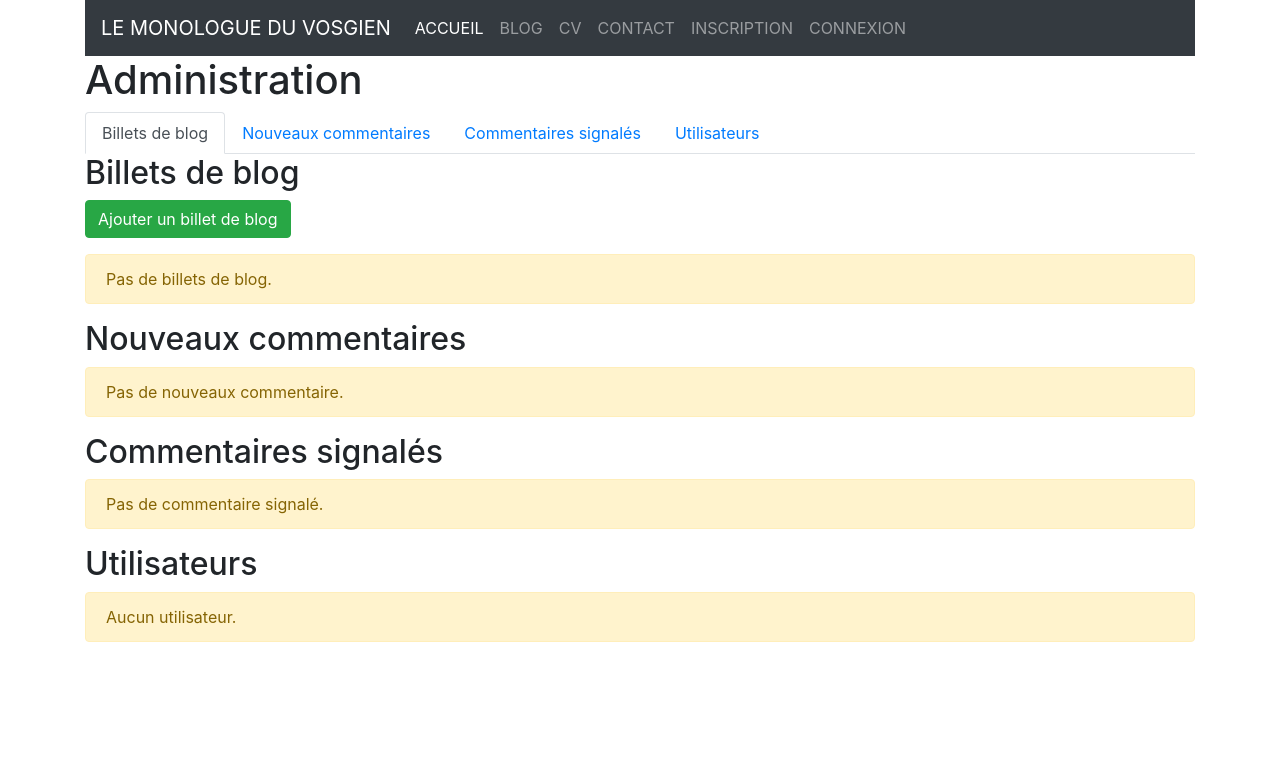
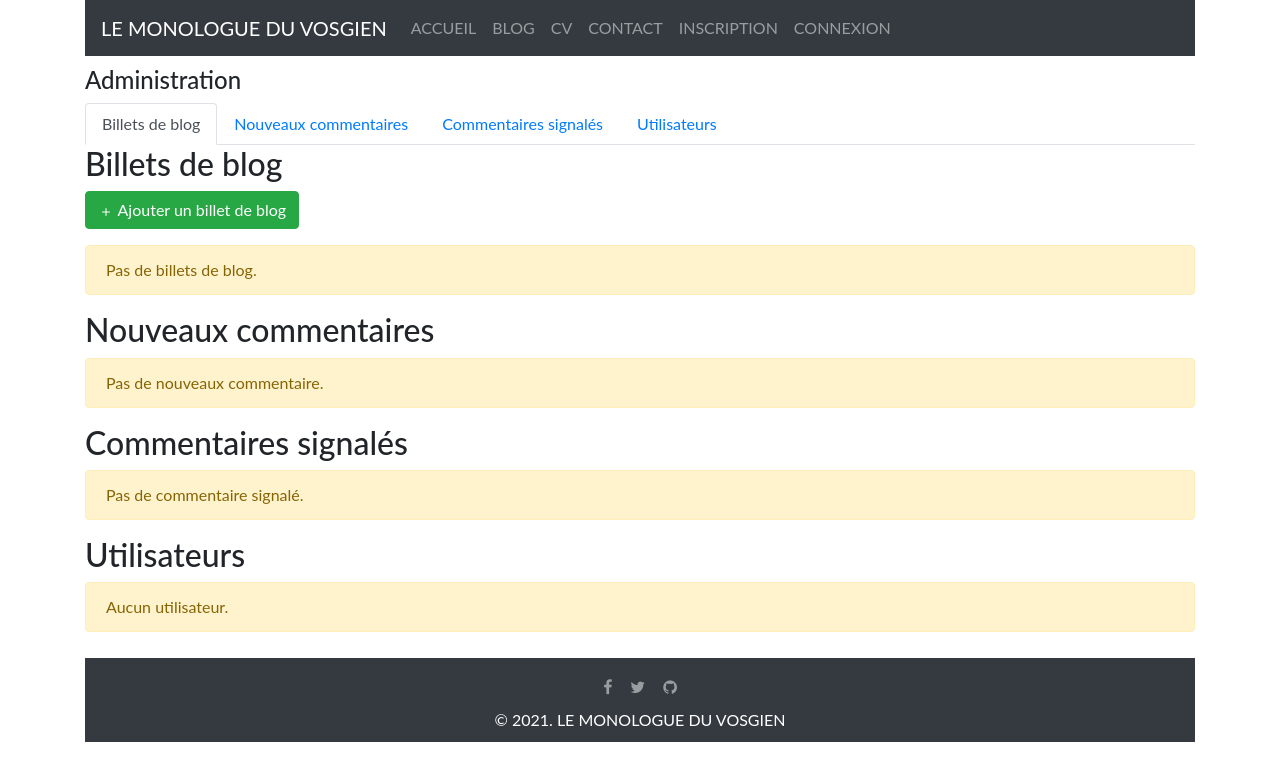
Before and after one commit to Reididsorg/lemonologueduvosgien, a PHP site: template public/templates/back/admin.html.twig in a window 1280 px wide. Shown: the top 781 px of the page. Run offline with PHP 8.4, Linux system fonts and the light colour scheme; the template is opened without the code that fills it, so the values that code supplies are empty; some libraries are stand-ins or nearby versions.

Commit message:
upgraded html

```diff
--- a/public/css/style.css
+++ b/public/css/style.css
@@ -1,3 +1,18 @@
+body {
+    font-family: "Lato", Arial, Helvetica, sans-serif;
+}
+h1 {
+    font-size: 1.5rem;
+}
+
+h1 a {
+    font-weight: bold;
+}
+
+.wrapper {
+    padding: 10px 0 10px 0;
+}
+
 #js-form-hide-buttons {
     color: #fff;
 }
@@ -27,10 +42,54 @@ textarea.form-control {
     font-weight: bold;
 }
 
-.wrapper {
-    margin-bottom: 20px;
-}
-
 #delete-comment {
     margin-top: 20px;
 }
+
+form {
+    padding: 0 20px 20px 20px;
+}
+
+#cv {
+    background-color: #525659;
+    margin-bottom: -10px;
+}
+
+iframe {
+  background-color: #ffffff;
+}
+
+footer {
+    width: 100%;
+}
+
+#footer-social {
+   padding-bottom: 0;
+}
+
+#footer-social ul {
+    margin: 0 auto;
+}
+
+#footer-text {
+    margin: 0 auto;
+    text-align: center;
+    padding: 0 0 10px 0;
+    color: #ffffff;
+}
+
+#illustration img {
+    width: 100%;
+}
+
+#presentation {
+    /*display: flex;*/
+    padding: 20px 0 10px 0;
+}
+
+#presentation p {
+    padding: 20px 0 0 0;
+    margin-bottom: 0;
+    font-size: 1.2rem;
+    font-weight: bold;
+}
--- a/public/templates/_inc/footer.html.twig
+++ b/public/templates/_inc/footer.html.twig
@@ -0,0 +1,26 @@
+<footer class="bg-dark">
+    <div id="footer-social" class="navbar navbar-expand-lg navbar-dark ">
+        <div class="collapse navbar-collapse">
+            <ul class="navbar-nav mr-auto">
+                <li class="nav-item">
+                    <a href="#" class="nav-link btn btn-social-icon btn-facebook">
+                        <span class="fa fa-facebook"></span>
+                    </a>
+                </li>
+                <li class="nav-item">
+                    <a href="#" class="nav-link btn btn-social-icon btn-twitter">
+                        <span class="fa fa-twitter"></span>
+                    </a>
+                </li class="nav-item">
+                <li>
+                    <a href="https://github.com/Reididsorg" class="nav-link btn btn-social-icon btn-github">
+                        <span class="fa fa-github"></span>
+                    </a>
+                </li>
+            </ul>
+        </div>
+    </div>
+    <p id="footer-text">
+        © 2021. LE MONOLOGUE DU VOSGIEN<br>
+    </p>
+</footer>
--- a/public/templates/_inc/header.html.twig
+++ b/public/templates/_inc/header.html.twig
@@ -1,3 +1,4 @@
+<header>
     <nav class="navbar navbar-expand-lg navbar-dark bg-dark">
         <a class="navbar-brand" href="index.php">LE MONOLOGUE DU VOSGIEN</a>
         <button class="navbar-toggler" type="button" data-toggle="collapse" data-target="#navbarSupportedContent" aria-controls="navbarSupportedContent" aria-expanded="false" aria-label="Toggle navigation">
@@ -5,7 +6,7 @@
         </button>
         <div class="collapse navbar-collapse" id="navbarSupportedContent">
             <ul class="navbar-nav mr-auto">
-            <li class="nav-item active">
+                <li class="nav-item">
                     <a class="nav-link" href="index.php">ACCUEIL <span class="sr-only">(current)</span></a>
                 </li>
                 <li class="nav-item">
@@ -41,3 +42,4 @@
             </ul>
         </div>
     </nav>
+</header>
--- a/public/templates/back/admin.html.twig
+++ b/public/templates/back/admin.html.twig
@@ -23,7 +23,14 @@
             <div class="tab-content" id="myTabContent">
                 <div class="tab-pane fade show active" id="post" role="tabpanel" aria-labelledby="post-tab">
                     <h2>Billets de blog</h2>
-                    <p><a class="btn btn-success" href="index.php?action=createOnePost">Ajouter un billet de blog</a></p>
+                    <p>
+                        <a class="btn btn-success" href="index.php?action=createOnePost">
+                            <svg xmlns="http://www.w3.org/2000/svg" width="16" height="16" fill="currentColor" class="bi bi-plus" viewBox="0 0 16 16">
+                                <path d="M8 4a.5.5 0 0 1 .5.5v3h3a.5.5 0 0 1 0 1h-3v3a.5.5 0 0 1-1 0v-3h-3a.5.5 0 0 1 0-1h3v-3A.5.5 0 0 1 8 4z"/>
+                            </svg>
+                            Ajouter un billet de blog
+                        </a>
+                    </p>
                     {% if posts is empty %}
                         <p class="alert alert-warning">Pas de billets de blog.</p>
                     {% else %}
--- a/public/templates/base.html.twig
+++ b/public/templates/base.html.twig
@@ -4,21 +4,23 @@
         <!-- The above 3 meta tags *must* come first in the head; any other head content must come *after* these tags -->
         <meta name="description" content="Le Monologue Du Vosgien">
         <meta name="author" content="Le Vosgien">
-        <link rel="icon" type="image/png"  href="/public/images/icone.png" />
+        <link rel="icon" type="image/png"  href="/images/icone.png" />
         <meta charset="utf-8">
         <meta name="viewport" content="width=device-width, initial-scale=1, shrink-to-fit=no">
         <title>Le monologue du vosgien - {% block title %}{% endblock %}</title>
         {% block stylesheets %}
+            <!-- bootstrap -->
             <link rel="stylesheet" href="https://cdn.jsdelivr.net/npm/bootstrap@4.5.3/dist/css/bootstrap.min.css" integrity="sha384-TX8t27EcRE3e/ihU7zmQxVncDAy5uIKz4rEkgIXeMed4M0jlfIDPvg6uqKI2xXr2" crossorigin="anonymous">
+            <!-- font-awesome icon library -->
+            <link rel="stylesheet" href="https://cdnjs.cloudflare.com/ajax/libs/font-awesome/4.7.0/css/font-awesome.min.css">
             <link rel="stylesheet" type="text/css" href="css/style.css">
         {% endblock %}
     </head>
     <body>
-        <div id="body-content">
-            <div class="container">
-                {{ include('_inc/header.html.twig') }}
-                {% block content %}{% endblock %}
-            </div>
+        <div class="container">
+            {{ include('_inc/header.html.twig') }}
+            {% block content %}{% endblock %}
+            {{ include('_inc/footer.html.twig') }}
         </div>
         {% block javascripts %}
             <script src="https://code.jquery.com/jquery-3.5.1.slim.min.js" integrity="sha384-DfXdz2htPH0lsSSs5nCTpuj/zy4C+OGpamoFVy38MVBnE+IbbVYUew+OrCXaRkfj" crossorigin="anonymous"></script>
--- a/public/templates/front/getAllPosts.html.twig
+++ b/public/templates/front/getAllPosts.html.twig
@@ -8,7 +8,7 @@
 
     <div class="wrapper">
 
-        <h1>BLOG</h1>
+        <h1>Blog</h1>
 
         <div id="posts">
             {% if posts is empty %}
--- a/public/templates/front/getCv.html.twig
+++ b/public/templates/front/getCv.html.twig
@@ -7,7 +7,8 @@
         <h1>Cv</h1>
 
         <div id="cv">
-
+            <iframe src="/documents/cv-bruno-grosdidier-2021.pdf#toolbar=0" width="100%" height="1140px">
+            </iframe>
         </div>
 
     </div>
--- a/src/Controller/FrontController.php
+++ b/src/Controller/FrontController.php
@@ -5,12 +5,13 @@ namespace BrunoGrosdidier\Blog\src\Controller;
 use BrunoGrosdidier\Blog\config\Parameter;
 
 use BrunoGrosdidier\Blog\vendor\swiftmailer\swiftmailer\lib\classes\Swift\SmtpTransport;
+use JetBrains\PhpStorm\ArrayShape;
 
 class FrontController extends Controller
 {
     public function getHome()
     {
-        $content = 'Bienvenue sur l\'espace de Bruno Grosdidier !';
+        $content = 'Bonjour !';
         return $this->render('front/getHome.html.twig', [
             'content' => $content
         ]);
```
Also changed, not shown: public/templates/back/editProfile.html.twig (+11 -4 lines), public/templates/front/getBlog.html.twig (deleted, +0 -15 lines), public/templates/front/getContact.html.twig (+4 -4 lines), public/templates/front/getHome.html.twig (+19 -2 lines), public/images/icone.png, 1 other file. Lines whose indentation alone changed are shown as unchanged.
